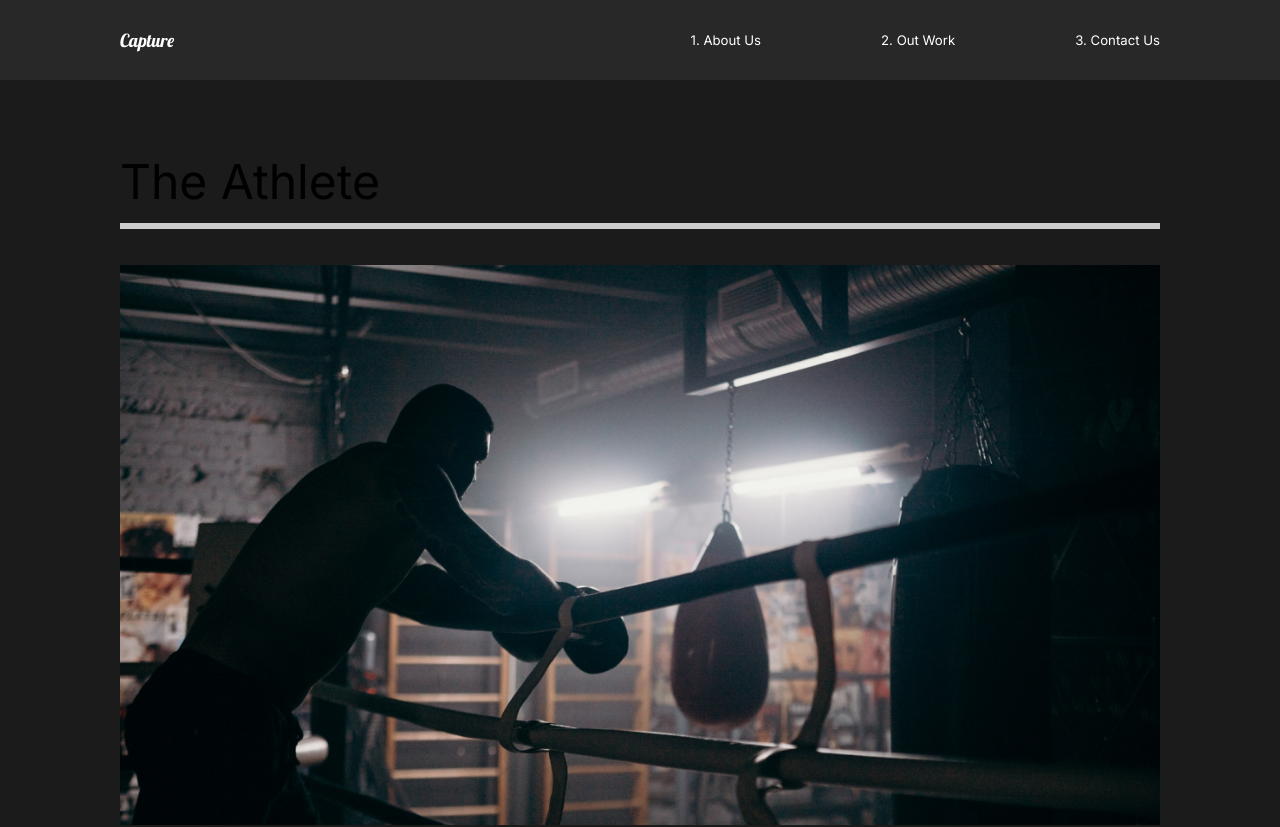
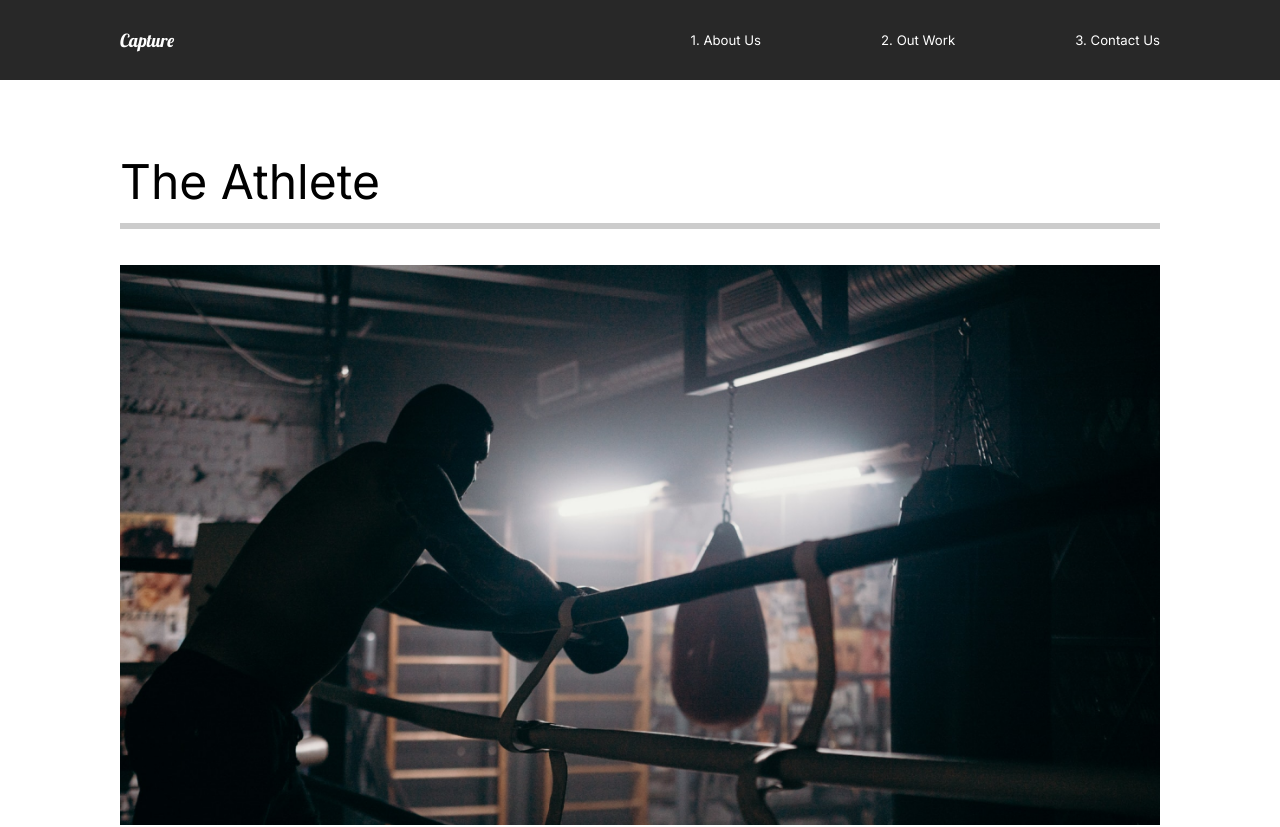
Before and after one commit to orsag/creative-capture, a React (Create React App) app: page /work in a window 1280 px wide. Shown: the top 827 px of the page. Built offline with nearby package versions, Linux system fonts and the light colour scheme.

Commit message:
About animation

```diff
--- a/src/App.js
+++ b/src/App.js
@@ -6,14 +6,19 @@
 import Navigation from "./components/Navigation"
 import GlobalStyle from './components/GlobalStyle'
 // Router
-import { Switch, Route } from "react-router-dom"
+import { Switch, Route, useLocation } from "react-router-dom"
+//Animation
+import {AnimatePresence} from "framer-motion";
 
 function App() {
+    const location = useLocation();
+
     return (
         <div className="App">
             <GlobalStyle />
             <Navigation />
-            <Switch>
+            <AnimatePresence exitBeforeEnter>
+                <Switch location={location} key={location.pathname}>
                     <Route path="/" exact>
                         <AboutUs />
                     </Route>
@@ -27,6 +32,7 @@
                         <MovieDetail />
                     </Route>
                 </Switch>
+            </AnimatePresence>
         </div>
     );
 }
--- /dev/null
+++ b/src/animation.js
@@ -0,0 +1,61 @@
+export const pageAnimation = {
+    hidden: {
+        opacity: 0,
+        y: 300,
+    },
+    show: {
+        opacity: 1,
+        y: 0,
+        transition: {
+            duration: 1,
+            when: 'beforeChildren',
+            staggerChildren: 0.25,
+        }
+    },
+    exit: {
+        opacity: 0,
+        y: 300,
+        transition: {
+            duration: 0.5,
+        }
+    }
+}
+
+export const titleAnimation = {
+    hidden: { y: 200 },
+    show: {
+        y: 0,
+        transition: {
+            duration: 0.75,
+            ease: 'easeOut',
+        }
+    }
+}
+
+export const fadeAnimation = {
+    hidden: {
+        opacity: 0,
+    },
+    show: {
+        opacity: 1,
+        transition: {
+            duration: 0.75,
+            ease: 'easeOut',
+        }
+    }
+}
+
+export const photoAnimation = {
+    hidden: {
+        scale: 1.5,
+        opacity: 0,
+    },
+    show: {
+        scale: 1,
+        opacity: 1,
+        transition: {
+            duration: 0.75,
+            ease: 'easeOut',
+        }
+    }
+}
--- a/src/pages/AboutUs.js
+++ b/src/pages/AboutUs.js
@@ -2,14 +2,17 @@
 import AboutSection from "../components/AboutSection";
 import ServicesSection from "../components/ServicesSection";
 import FaqSection from "../components/FaqSection";
+//Animations
+import { pageAnimation } from '../animation'
+import { motion } from 'framer-motion'
 
 const AboutUs = () => {
     return (
-        <>
+        <motion.div variants={pageAnimation} initial="hidden" animate="show" exit="exit">
             <AboutSection />
             <ServicesSection />
             <FaqSection />
-        </>
+        </motion.div>
     )
 }
 
--- a/src/pages/ContactUs.js
+++ b/src/pages/ContactUs.js
@@ -1,10 +1,19 @@
 import React from "react";
+//Animations
+import { pageAnimation } from '../animation'
+import { motion } from 'framer-motion'
 
 const ContactUs = () => {
     return (
-        <div>
+        <motion.div
+            variants={pageAnimation}
+            initial="hidden"
+            animate="show"
+            exit="exit"
+            style={{ background: '#fff' }}
+        >
             Contact Us
-        </div>
+        </motion.div>
     )
 }
 
--- a/src/pages/MovieDetail.js
+++ b/src/pages/MovieDetail.js
@@ -2,6 +2,9 @@
 import styled from 'styled-components'
 import { MovieState } from '../movieState'
 import {useHistory} from 'react-router-dom'
+//Animations
+import { pageAnimation } from '../animation'
+import { motion } from 'framer-motion'
 
 const MovieDetail = () => {
     const history = useHistory();
@@ -17,7 +20,7 @@
     return (
         <>
             {movie && (
-                <Details>
+                <Details variants={pageAnimation} initial="hidden" animate="show" exit="exit">
                     <Headline>
                         <h2>{movie.title}</h2>
                         <img src={movie.mainImg} alt="movie"/>
@@ -36,7 +39,7 @@
     )
 };
 
-const Details = styled.div`
+const Details = styled(motion.div)`
   color: white;
 `;
 
--- a/src/pages/OurWork.js
+++ b/src/pages/OurWork.js
@@ -4,10 +4,17 @@
 import goodtimes from '../img/goodtimes-small.png'
 import styled from 'styled-components'
 import { Link } from 'react-router-dom'
+//Animations
+import { pageAnimation } from '../animation'
+import { motion } from 'framer-motion'
 
 const OurWork = () => {
     return (
-        <Work>
+        <Work variants={pageAnimation}
+              initial="hidden"
+              animate="show"
+              exit="exit"
+              style={{ background: '#fff' }}>
             <Movie>
                 <h2>The Athlete</h2>
                 <div className="line"></div>
@@ -33,7 +40,7 @@
     )
 }
 
-const Work = styled.div`
+const Work = styled(motion.div)`
   min-height: 100vh;
   overflow: hidden;
   padding: 5rem 10rem;
```
Also changed, not shown: src/components/AboutSection.js (+24 -9 lines). Lines whose indentation alone changed are shown as unchanged.
